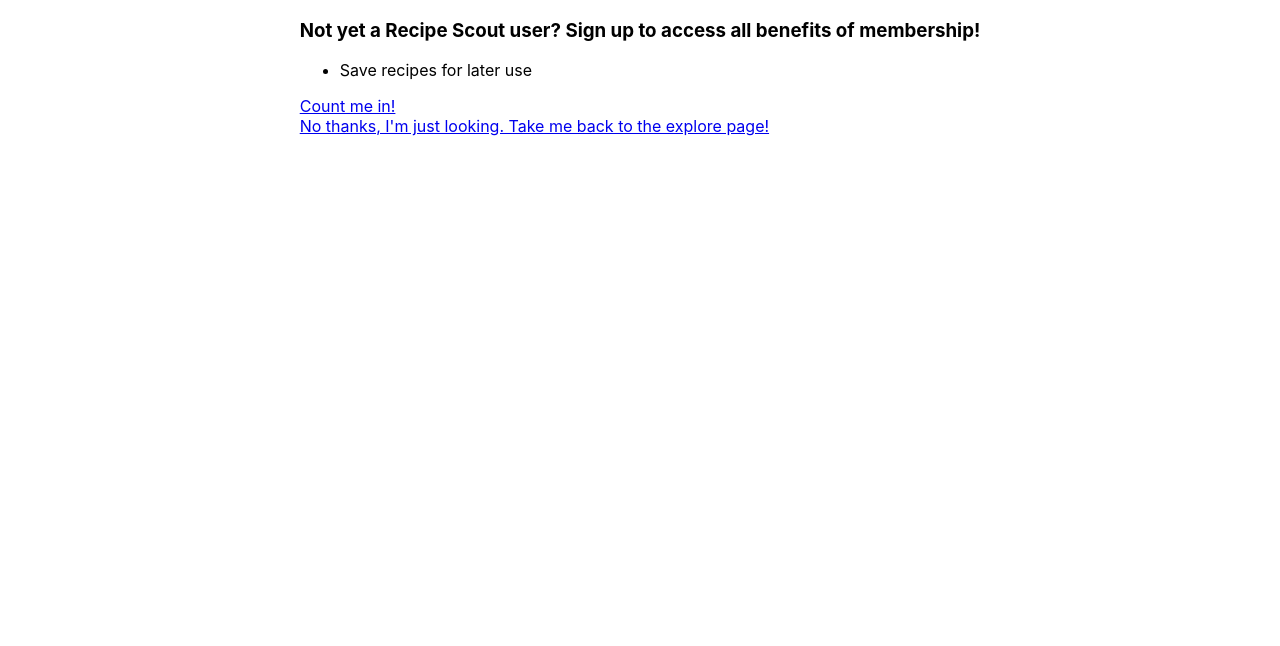
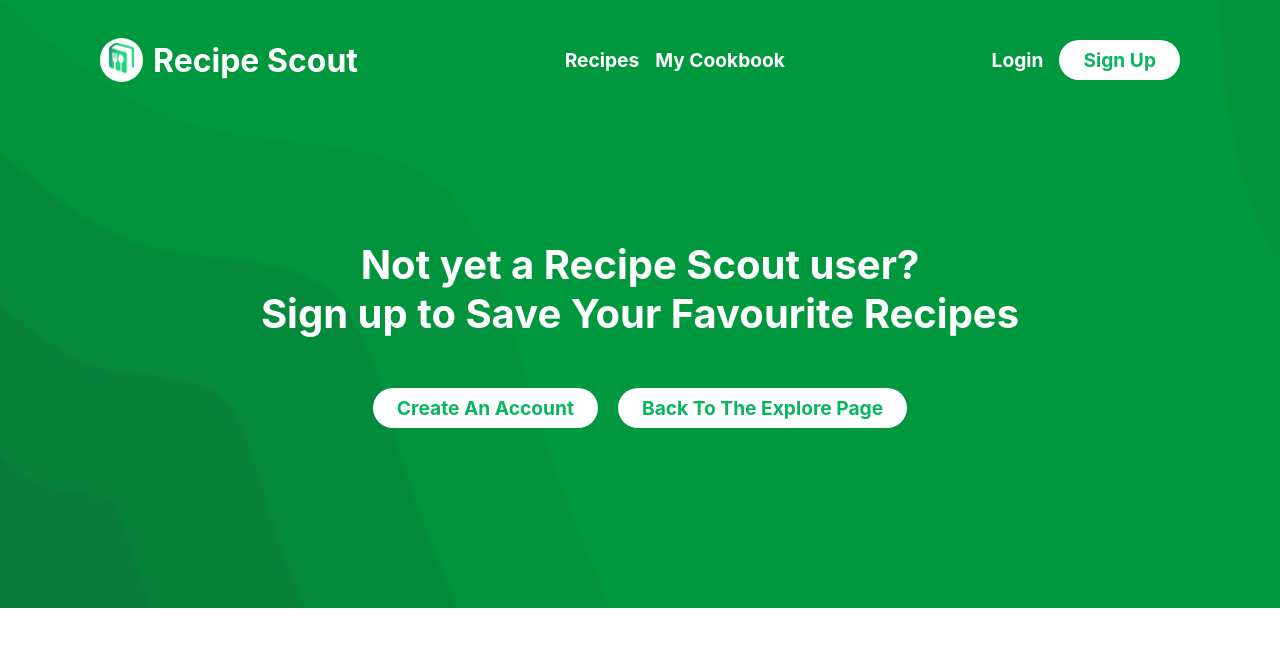
Before and after one commit to katymolloy/recipe-scout, a React (Create React App) app: page /cookbook in a window 1280 px wide. Shown: the top 646 px of the page. Built offline with nearby package versions, Linux system fonts and the light colour scheme.

Commit message:
Landing and Cookbook styling

```diff
--- a/src/Components/Header/header.scss
+++ b/src/Components/Header/header.scss
@@ -67,7 +67,7 @@
             margin: 0;
 
             li {
-                a {
+                a.link {
                     color: #fff;
                     text-decoration: none;
                     padding: 4px 0;
@@ -78,6 +78,21 @@
                     &:hover {
                         border-bottom: 2px solid #fff;
                         padding-bottom: 2px;
+                    }
+                }
+
+                a.cta {
+                    background-color: #fff;
+                    color: #09b561;
+                    padding: 8px 24px;
+                    text-decoration: none;
+                    font-weight: bold;
+                    font-size: 1.2rem;
+                    transition: .3s;
+                    border-radius: 50px;
+
+                    &:hover {
+                        background-color: #eaeaea;
                     }
                 }
             }
--- a/src/Components/Header/index.js
+++ b/src/Components/Header/index.js
@@ -7,7 +7,7 @@
 
     useEffect(() => {
         const handleScroll = () => {
-            const isScrolled = window.scrollY > 10;
+            const isScrolled = window.scrollY > 30;
             setScroll(isScrolled);
         };
 
@@ -28,14 +28,14 @@
             </span>
             <nav>
                 <ul>
-                    <li><Link to='/'>Recipes</Link></li>
-                    <li><Link to='/cookbook'>My Cookbook</Link></li>
+                    <li><Link to='/' className='link'>Recipes</Link></li>
+                    <li><Link to='/cookbook' className='link'>My Cookbook</Link></li>
                 </ul>
             </nav>
             <div className='login-reg'>
                 <ul>
-                    <li><Link to='/login'>Login</Link></li>
-                    <li><Link to='/register'>Sign Up</Link></li>
+                    <li><Link to='/login' className='link'>Login</Link></li>
+                    <li><Link to='/register' className='cta'>Sign Up</Link></li>
                 </ul>
             </div>
         </header>
--- a/src/Components/RecipeWidget/widget.scss
+++ b/src/Components/RecipeWidget/widget.scss
@@ -1,13 +1,13 @@
-.widgetContainer{
+.widgetContainer {
     display: flex;
     gap: 1em;
     width: 80%;
-    overflow: scroll;
+    overflow-x: scroll;
 
-    .recipeInfo{
+    .recipeInfo {
         display: flex;
         gap: 10px;
-        color: rgba(0,0, 0, 0.5);
+        color: rgba(0, 0, 0, 0.5);
 
     }
 }
--- a/src/Components/RegisterCTA/cta.scss
+++ b/src/Components/RegisterCTA/cta.scss
@@ -1,6 +1,7 @@
 .signUpCTA {
   background-color: lightblue;
   display: flex;
+
   .CTAbutton {
     background-color: red;
     border-radius: 7px;
--- a/src/Pages/Cookbook/cookbook.scss
+++ b/src/Pages/Cookbook/cookbook.scss
@@ -1,9 +1,37 @@
 .cookbook {
+  width: 100%;
+
+  .hero {
+    padding-top: 200px;
+    background-color: #09b561;
+    background-image: url(../../../public/images/blob-scene-haikei.png);
+    background-repeat: no-repeat;
+    /* Do not repeat the image */
+    background-size: cover;
+  }
+
+  h3 {
+    text-align: center;
+    color: #fff;
+    font-size: 2.5rem;
+  }
+
   .pleaseRegister {
     display: flex;
-    flex-direction: column;
+
+    a {
+      background-color: #fff;
+      padding: 8px 24px;
+      border-radius: 50px;
+      color: #09b561;
+      font-weight: bold;
+      font-size: 1.2rem;
+      text-decoration: none;
+      margin: 10px;
+    }
   }
-  .recipeCardContainer{
+
+  .recipeCardContainer {
     display: flex;
     gap: 1em;
     flex-wrap: wrap;
--- a/src/Pages/Cookbook/index.js
+++ b/src/Pages/Cookbook/index.js
@@ -1,6 +1,7 @@
 import { Link } from "react-router-dom"
 import './cookbook.scss'
 import { useEffect, useState } from "react"
+import Header from "../../Components/Header";
 
 import { getFirestoreInstance, getUserData } from "../../firebase";
 import RecipeCard from "../../Components/RecipeCard";
@@ -18,15 +19,18 @@
         } else {
             return;
         }
-    }, [currentUser])
+    }, [currentUser]);
 
 
 
     return (
+        <>
+            <Header />
             <div className="cookbook">
+
                 {isLoggedIn ?
 
-                <div>
+                    <div className="hero">
                         <div className="header"> <h1>My Cookbook</h1> <Link to={'/'}>Home</Link></div>
                         <div>Welcome back {name}!</div>
                         <div className="recipeCardContainer">
@@ -39,18 +43,14 @@
                     </div>
 
                     :
-                <div>
-                    <h3>Not yet a Recipe Scout user? Sign up to access all benefits of membership!</h3>
-                    <div>
-                        <ul>
-                            <li>Save recipes for later use</li>
-                        </ul>
-                    </div>
+                    <div className="hero register">
+                        <h3>Not yet a Recipe Scout user? <br></br>Sign up to Save Your Favourite Recipes</h3>
                         <div className="pleaseRegister">
-                        <Link to={'/register'}>Count me in!</Link>
-                        <Link to={'/'}>No thanks, I'm just looking. Take me back to the explore page!</Link>
+                            <Link to={'/register'}>Create An Account</Link>
+                            <Link to={'/'}>Back To The Explore Page</Link>
                         </div>
                     </div>}
             </div>
+        </>
     )
 }
--- a/src/Pages/RecipeLanding/index.jsx
+++ b/src/Pages/RecipeLanding/index.jsx
@@ -21,7 +21,7 @@
         <>
             <Header />
             <div className="hero">
-                <h1>Explore Over 1 Million+ Unique Recipes</h1>
+                <h1>Explore Over <strong>1 Million+</strong> <br></br>Unique Recipes</h1>
                 <span>
                     <form action="" className='search-bar'>
                         <IoSearchOutline />
@@ -36,6 +36,7 @@
                     </form>
                 </span>
             </div>
+            <div className="container">
                 <h2>Fuel the Gains</h2>
                 <Widget food={'chicken'} userLoggedIn={isAuthenticated} currentUser={currentUser} />
 
@@ -45,6 +46,7 @@
                 <CTA />
                 <h2>Fresh Salad Ideas</h2>
                 <Widget food={'salad'} userLoggedIn={isAuthenticated} currentUser={currentUser} />
+            </div>
             <Footer />
         </>
     )
--- a/src/Pages/RecipeLanding/landing.scss
+++ b/src/Pages/RecipeLanding/landing.scss
@@ -1,8 +1,7 @@
 @import '../../styles/variables.scss';
 
-
 .hero {
-    padding: 210px 0 210px 0;
+    padding: 170px 0 170px 0;
     width: 100%;
     background-image: url(../../../public/images/Background.jpg);
     background-repeat: no-repeat;
@@ -16,9 +15,18 @@
         color: #fff;
         font-size: 4rem;
         text-align: center;
+
+        strong {
+            letter-spacing: 1px;
+            font-size: 4.2rem;
+        }
     }
 
-    .searchBar {
+    .search-bar {
+        background-color: #fff;
+        display: flex;
+        align-items: center;
+        border-radius: 50px;
 
         input {
             padding: 15px 30px 15px 20px;
@@ -42,47 +50,28 @@
             background-color: $green-color;
             color: #fff;
             font-weight: bold;
+            transition: .3s;
+            cursor: pointer;
+
+            &:hover {
+                background-color: #039d53;
+            }
         }
     }
 
-    form.search-bar {
+    svg {
 
-        display: flex;
-        align-items: center;
-        //width: 100%;
-        //max-width: 10rem;
-        background-color: white;
-        border-radius: 60px;
-        margin-right: 3rem;
-
-        input[type = 'text'] {
-
-            background: transparent;
-            flex: 1;
-            border: 0;
-            outline: none;
-            padding: 1rem 5rem;
-            font-size: 0.9rem;
-            color: black;
-
-        }
-
-        button {
-
-            background-color: $green-color;
-            padding: 1.1rem 3rem;
-            border: none;
-            border-radius: 60px;
-            color: white;
-
-        }
-
-        svg {
-
-            color: gray;
-            font-size: 1.5rem;
-
-        }
+        color: gray;
+        font-size: 1.5rem;
+        padding-left: 20px;
 
     }
 }
+
+.container {
+    width: 90%;
+    display: flex;
+    flex-direction: column;
+    align-items: center;
+    justify-content: center;
+}
```
Lines whose indentation alone changed are shown as unchanged.
